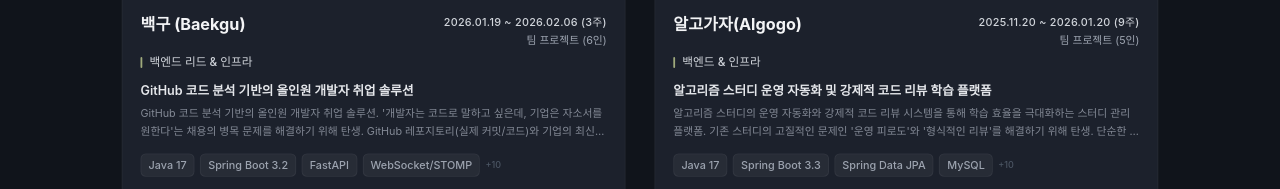
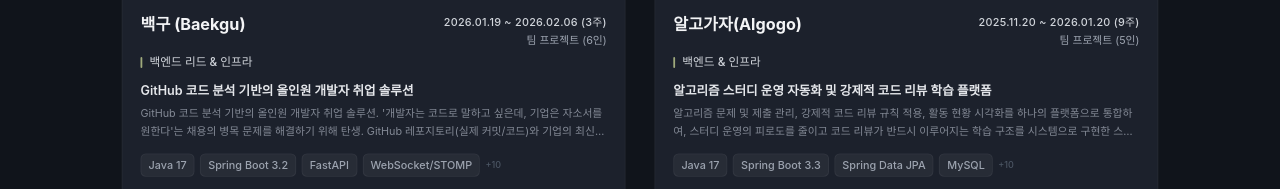
Before and after one commit to go-ring/portfolio, a React (Vite) app: page / in a window 1280 px wide. Shown: the part 1291-1480 px from the top of the page. Built offline with nearby package versions, Linux system fonts and the light colour scheme.

Commit message:
fix: 알고가자 프로젝트 개요 수정

```diff
--- a/src/data/index.ts
+++ b/src/data/index.ts
@@ -249,7 +249,7 @@ export const projects: Project[] = [
     role: ["백엔드 & 인프라"],
     shortDescription: "알고리즘 스터디 운영 자동화 및 강제적 코드 리뷰 학습 플랫폼",
     description:
-      "알고리즘 스터디의 운영 자동화와 강제적 코드 리뷰 시스템을 통해 학습 효율을 극대화하는 스터디 관리 플랫폼. \n\n기존 스터디의 고질적인 문제인 '운영 피로도'와 '형식적인 리뷰'를 해결하기 위해 탄생. 단순한 문제 풀이를 넘어, 제출 잠금(Lock) 시스템을 통한 선순환 리뷰 루프와 G-Eval 방법론 기반의 AI 코드 분석 엔진을 결합하여, 사용자가 알고리즘 학습의 본질인 '사고의 공유'에 집중할 수 있는 환경을 제공합니다. ([시연 영상](https://drive.google.com/drive/folders/1whFJSQOZUTy8wNHKJbOnCMuwldX32LXF?usp=sharing), [GitHub 저장소](https://github.com/go-ring/algogo), [Notion 워크스페이스](https://www.notion.so/2688c963ea8b80d88bf7e79182feeccc))",
+      "알고리즘 문제 및 제출 관리, 강제적 코드 리뷰 규칙 적용, 활동 현황 시각화를 하나의 플랫폼으로 통합하여, 스터디 운영의 피로도를 줄이고 코드 리뷰가 반드시 이루어지는 학습 구조를 시스템으로 구현한 스터디 관리 플랫폼.\n\n단순한 문제 풀이를 넘어, 제출 잠금(Lock) 시스템을 통한 선순환 리뷰 루프와 지능형 리뷰어 매칭 알고리즘, 그리고 G-Eval 방법론 기반의 AI 코드 분석 엔진을 결합해 사용자가 알고리즘 학습의 본질인 '사고의 공유'에 집중할 수 있는 환경을 제공. ([시연 영상](https://drive.google.com/drive/folders/1whFJSQOZUTy8wNHKJbOnCMuwldX32LXF?usp=sharing), [GitHub 저장소](https://github.com/go-ring/algogo), [Notion 워크스페이스](https://www.notion.so/2688c963ea8b80d88bf7e79182feeccc))",
     tech: [
       "Java 17",
       "Spring Boot 3.3",
```
